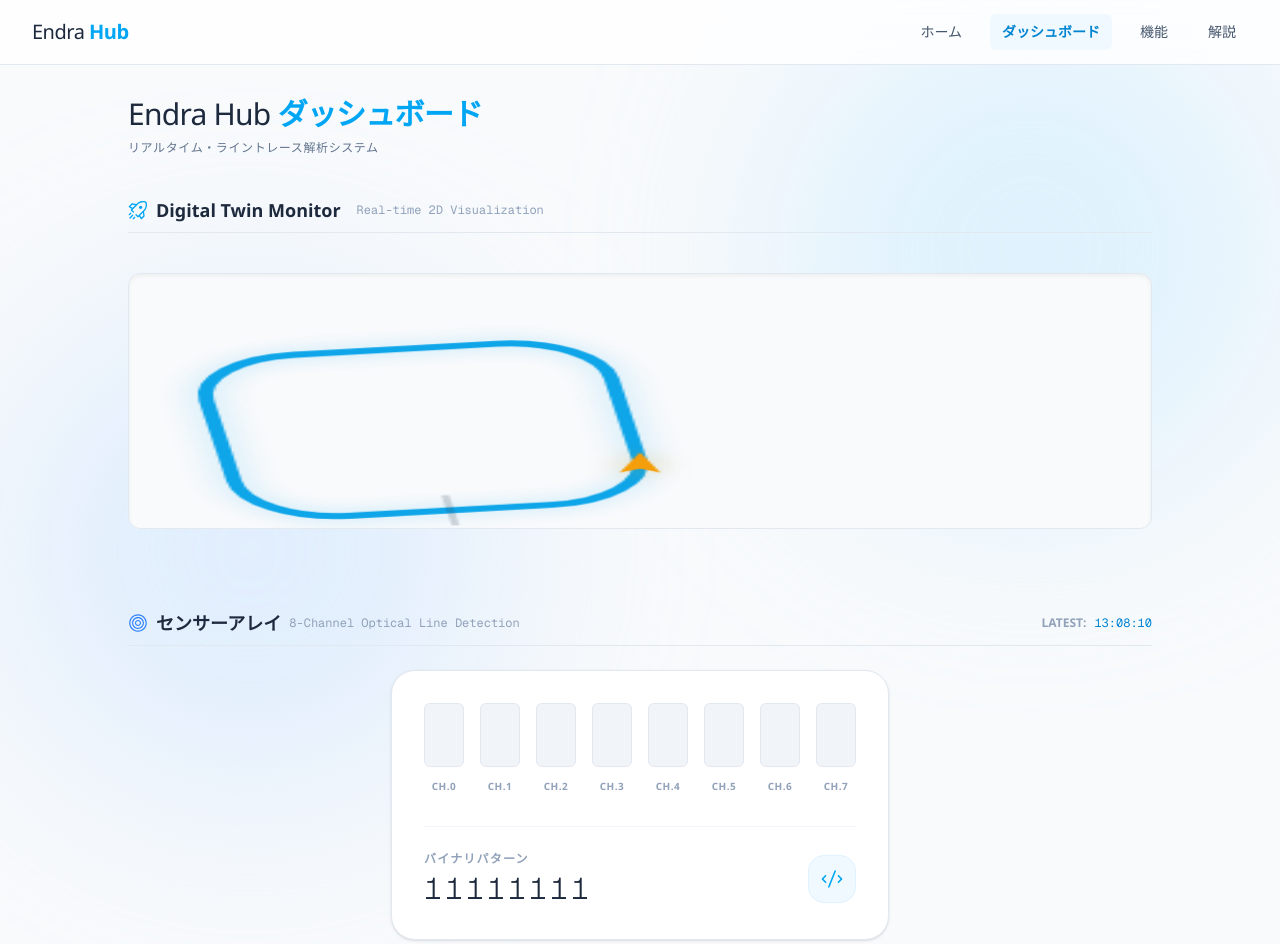
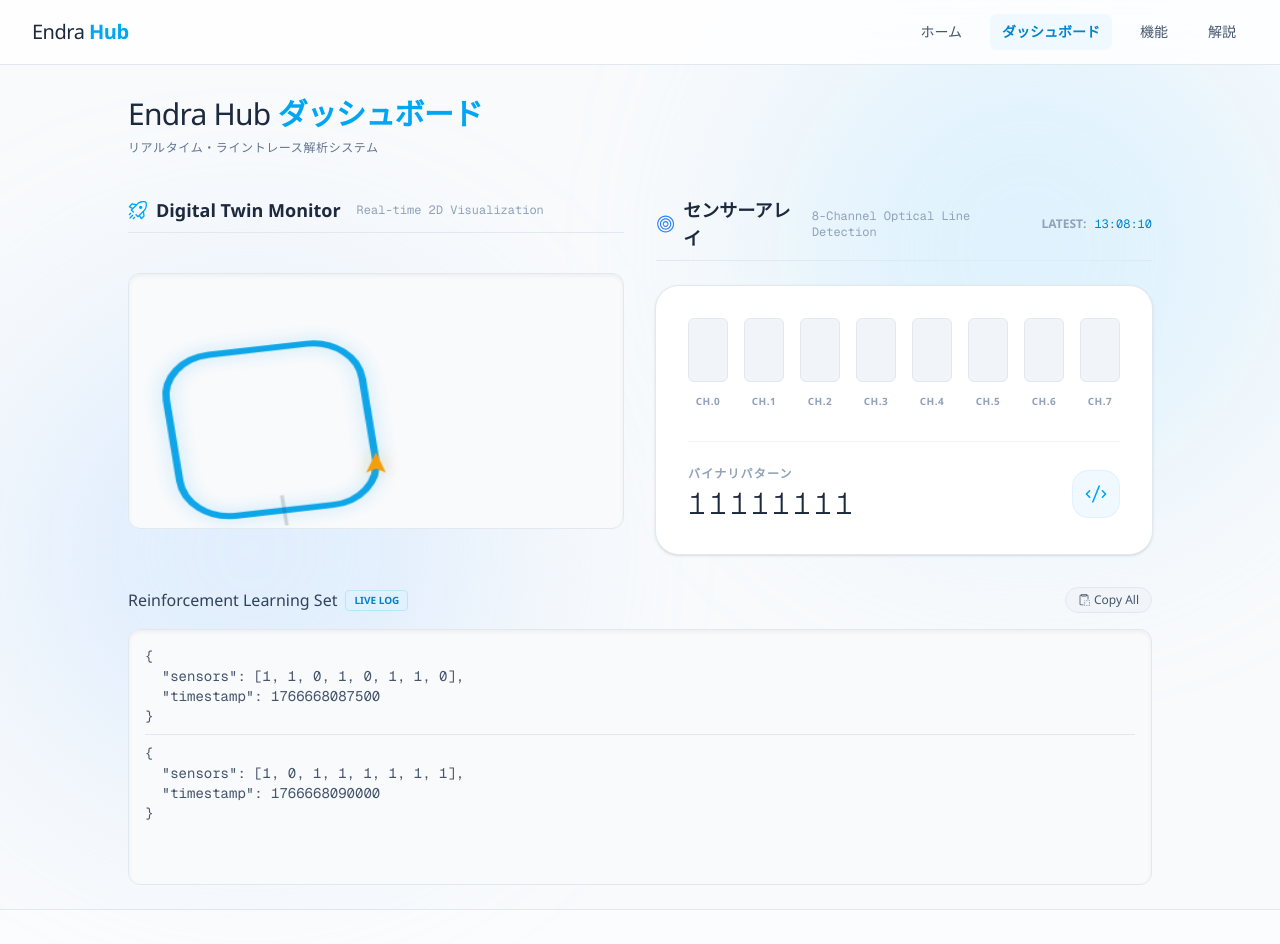
Before and after one commit to Juna1013/4th-PBL-front, a Next.js app: page /dashboard in a window 1280 px wide. Shown: the top 944 px of the page. Built offline with nearby package versions, Linux system fonts and the light colour scheme; no server answers.

Commit message:
ダッシュボードを2カラムレイアウト（上段可視化・下段ログ）に変更

```diff
--- a/src/app/dashboard/page.tsx
+++ b/src/app/dashboard/page.tsx
@@ -99,7 +99,7 @@ export default function Dashboard() {
                     </header>
 
                     {/* メイングリッド */}
-                    <div className="grid gap-16">
+                    <div className="grid gap-8 lg:grid-cols-2">
 
                         {/* デジタルツイン可視化 */}
                         <section>
@@ -177,7 +177,7 @@ export default function Dashboard() {
                         </section>
 
                         {/* 強化学習用データセット出力 */}
-                        <section>
+                        <section className="lg:col-span-2">
                             <div className="flex items-center justify-between mb-4">
                                 <div className="flex items-center gap-2">
                                     <h3 className="text-slate-700 font-medium">Reinforcement Learning Set</h3>
```
